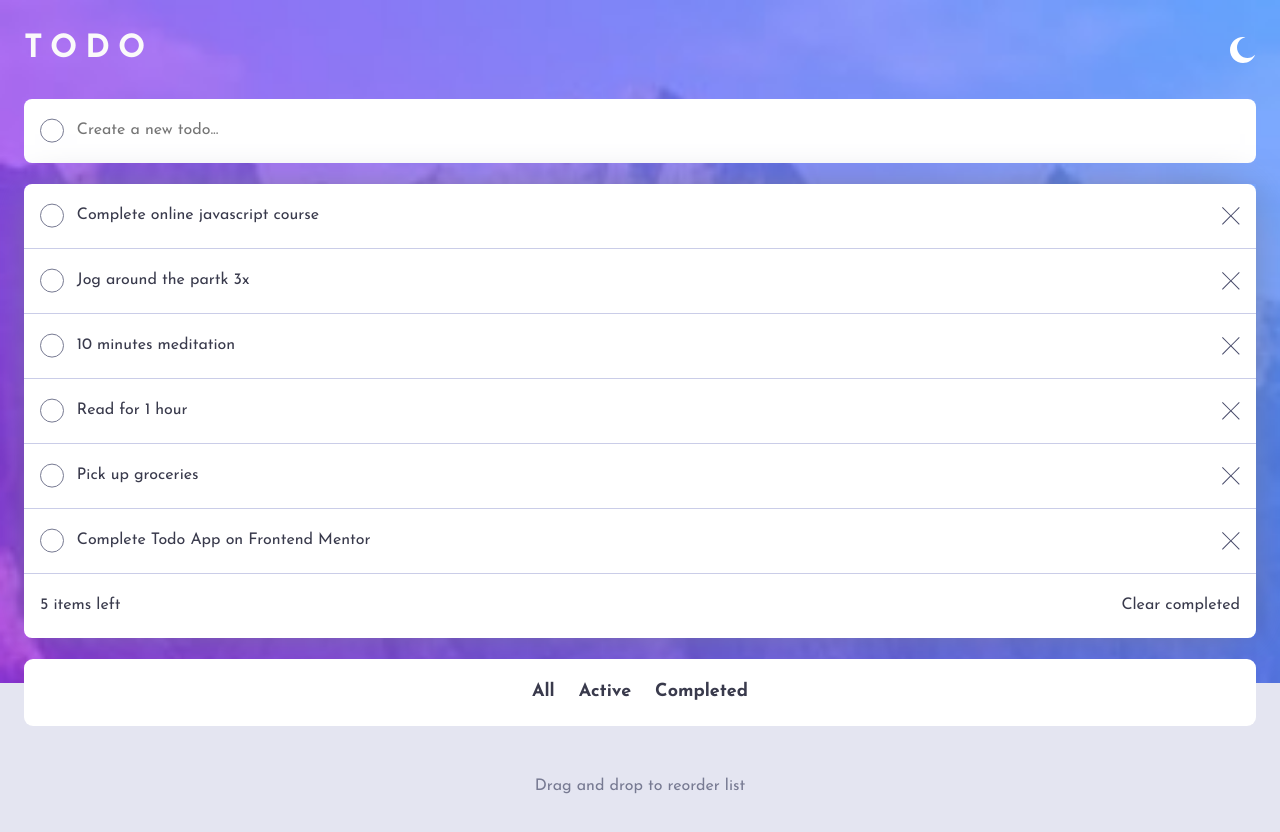
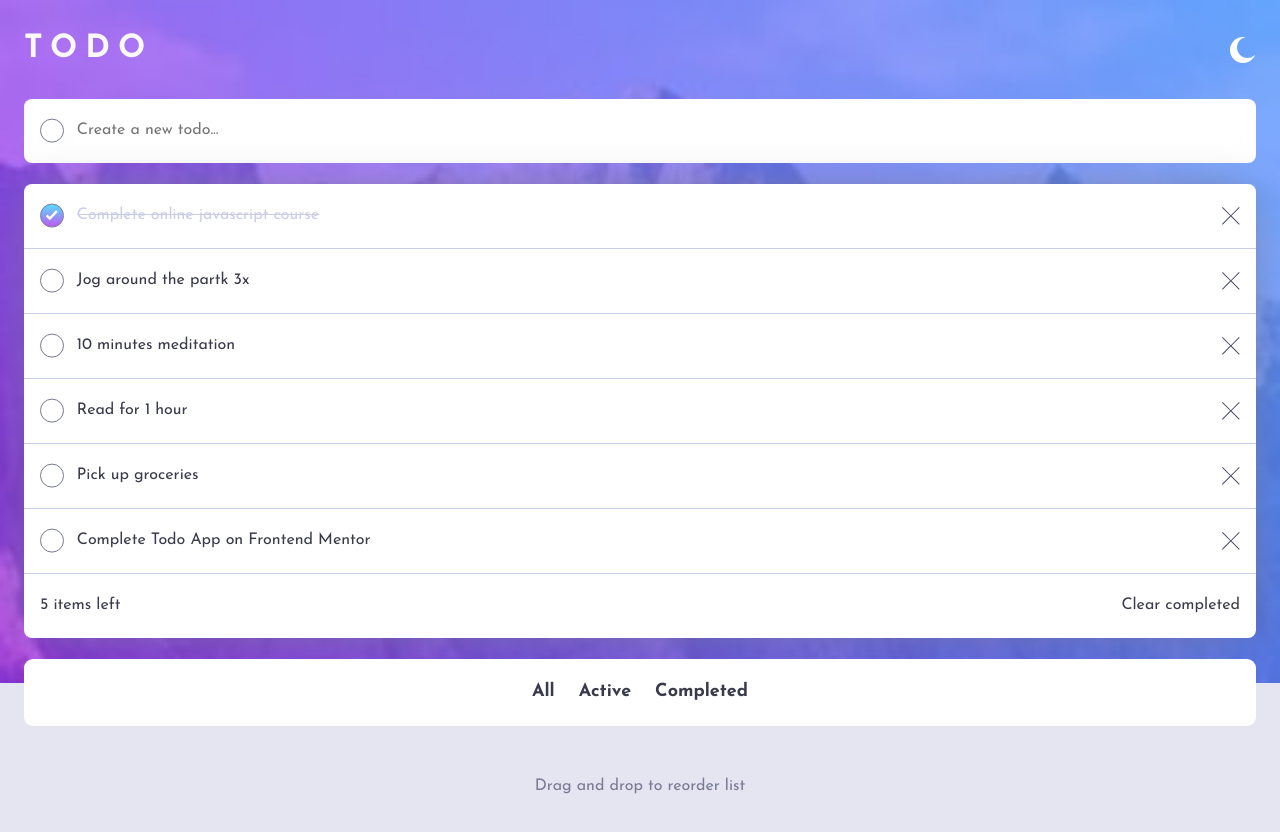
Before and after one commit to imbekrishna/fem-todo-app, a React (Vite) app: page / in a window 1280 px wide. Built offline with nearby package versions, Linux system fonts and the light colour scheme.

Commit message:
finished crud operations

```diff
--- a/src/App.tsx
+++ b/src/App.tsx
@@ -1,8 +1,15 @@
-import lightIcon from './assets/images/icon-sun.svg';
 import darkIcon from './assets/images/icon-moon.svg';
 import crossIcon from './assets/images/icon-cross.svg';
+import React, { useRef, useState } from 'react';
 
-const todoItems = [
+type TodoItem = {
+  id: number | null;
+  body: string;
+  done: boolean;
+};
+
+const App = () => {
+  const [todoItems, setTodoItems] = useState<TodoItem[]>([
     {
       id: 1,
       body: 'Complete online javascript course',
@@ -33,13 +40,64 @@ const todoItems = [
       body: 'Complete Todo App on Frontend Mentor',
       done: false,
     },
-];
+  ]);
 
-const App = () => {
+  const [newTodo, setNewTodo] = useState<TodoItem>({
+    id: null,
+    body: '',
+    done: false,
+  });
+
+  const inputRef = useRef<HTMLInputElement>(null);
+
+  const unfinished = todoItems.filter((todo) => todo.done === false);
+  const notDoneCount = unfinished.length;
+
+  const createNew = (e: React.FormEvent) => {
+    e.preventDefault();
+    setNewTodo((prev) => ({ ...prev, id: todoItems.length + 1 }));
+    setTodoItems((prev) => [...prev, newTodo]);
+
+    setNewTodo({
+      id: null,
+      body: '',
+      done: false,
+    });
+
+    inputRef.current?.blur();
+  };
+
+  const handleChange = (e: React.ChangeEvent<HTMLInputElement>) => {
+    const { name, type, value, checked } = e.target;
+
+    setNewTodo((prev) => {
+      return {
+        ...prev,
+        [name]: type === 'checkbox' ? checked : value,
+      };
+    });
+  };
+
+  const markAsDone = (id: number) => {
+    const updatedItems = todoItems.map((item) =>
+      item.id === id ? { ...item, done: !item.done } : item
+    );
+
+    setTodoItems(updatedItems);
+  };
+
+  const clearCompleted = () => {
+    setTodoItems(unfinished);
+  };
+
   const todoElements = todoItems.map((todo) => (
     <li className="itemStyle" key={todo.id}>
-      <input type="checkbox" id="" />
-      <p>{todo.body}</p>
+      <input
+        type="checkbox"
+        checked={todo.done}
+        onChange={() => markAsDone(todo.id)}
+      />
+      <p className={`${todo.done && 'itemDone'}`}>{todo.body}</p>
       <img src={crossIcon} alt="close button" />
     </li>
   ));
@@ -51,16 +109,30 @@ const App = () => {
         <img src={darkIcon} alt="" />
       </header>
 
-      <form className="itemStyle">
-        <input type="checkbox" />
-        <input type="text" placeholder="Create a new todo..." />
-        {/* TODO: Remove inline style */}
+      <form className="itemStyle" onSubmit={createNew}>
+        <input
+          type="checkbox"
+          name="done"
+          checked={newTodo?.done}
+          onChange={handleChange}
+        />
+        <input
+          ref={inputRef}
+          type="text"
+          name="body"
+          value={newTodo?.body}
+          onChange={handleChange}
+          placeholder="Create a new todo..."
+        />
       </form>
 
       <ul className="todoItems shadow">
         {todoElements}
         <div className="itemStyle status">
-          <span>5 items left</span> <span>Clear completed</span>
+          <span>{notDoneCount} items left</span>{' '}
+          <span className="clearButton" role="button" onClick={clearCompleted}>
+            Clear completed
+          </span>
         </div>
       </ul>
 
--- a/src/index.css
+++ b/src/index.css
@@ -229,6 +229,11 @@ form.itemStyle {
   border-bottom-right-radius: 0.5em;
 }
 
+.itemDone {
+  text-decoration: line-through;
+  color: var(--clr-light-grayish-blue);
+}
+
 .itemStyle {
   padding: 0;
   margin: 0;
@@ -265,6 +270,15 @@ form.itemStyle {
   border-radius: 0.5em;
 }
 
+.clearButton {
+  cursor: pointer;
+  transition: all 50ms linear;
+}
+.clearButton:hover {
+  opacity: 90%;
+  transform: scale(1.05);
+}
+
 footer {
   color: var(--clr-dark-grayish-blue);
   margin-block: 3rem;
```
Lines whose indentation alone changed are shown as unchanged.
